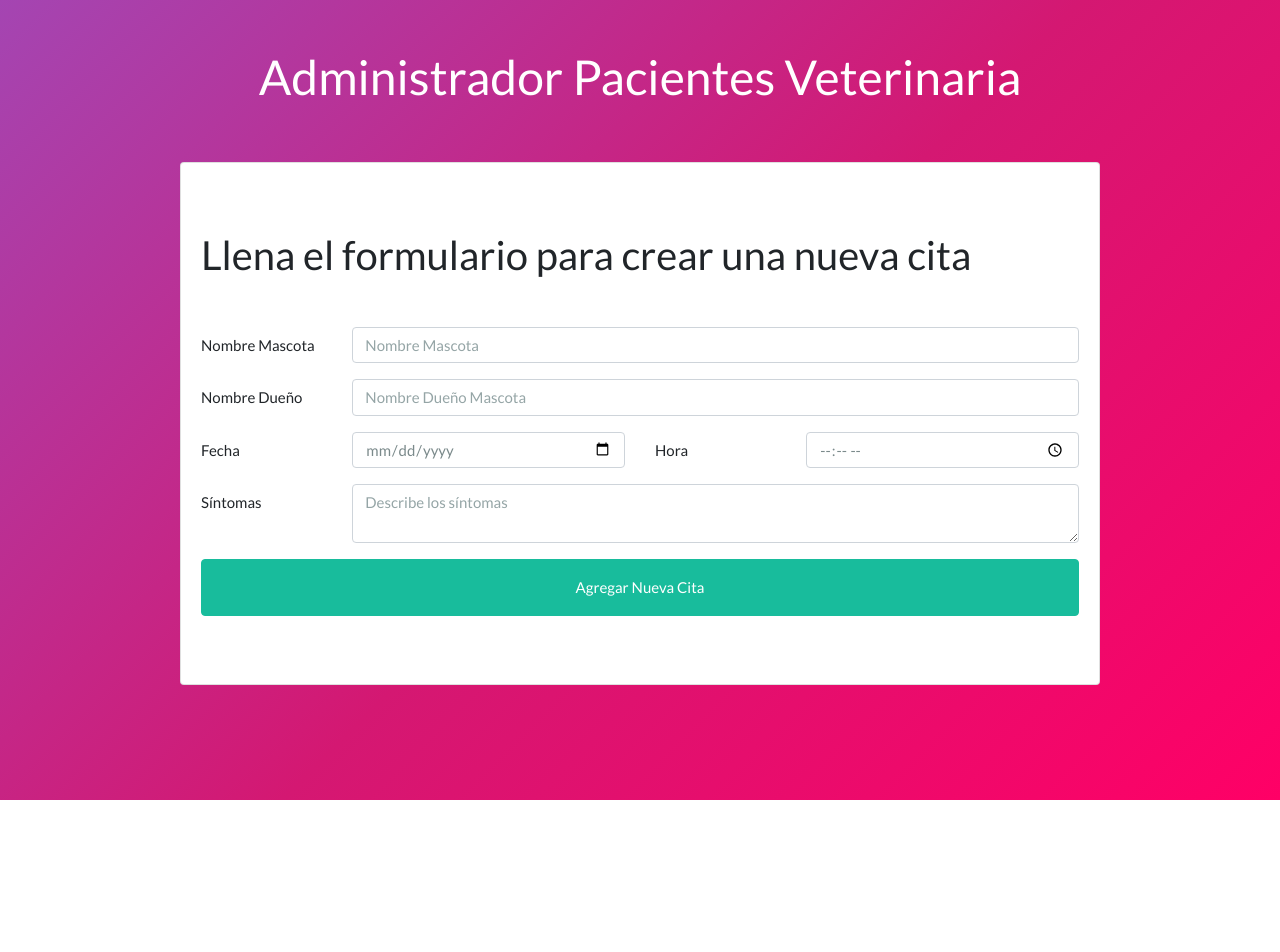
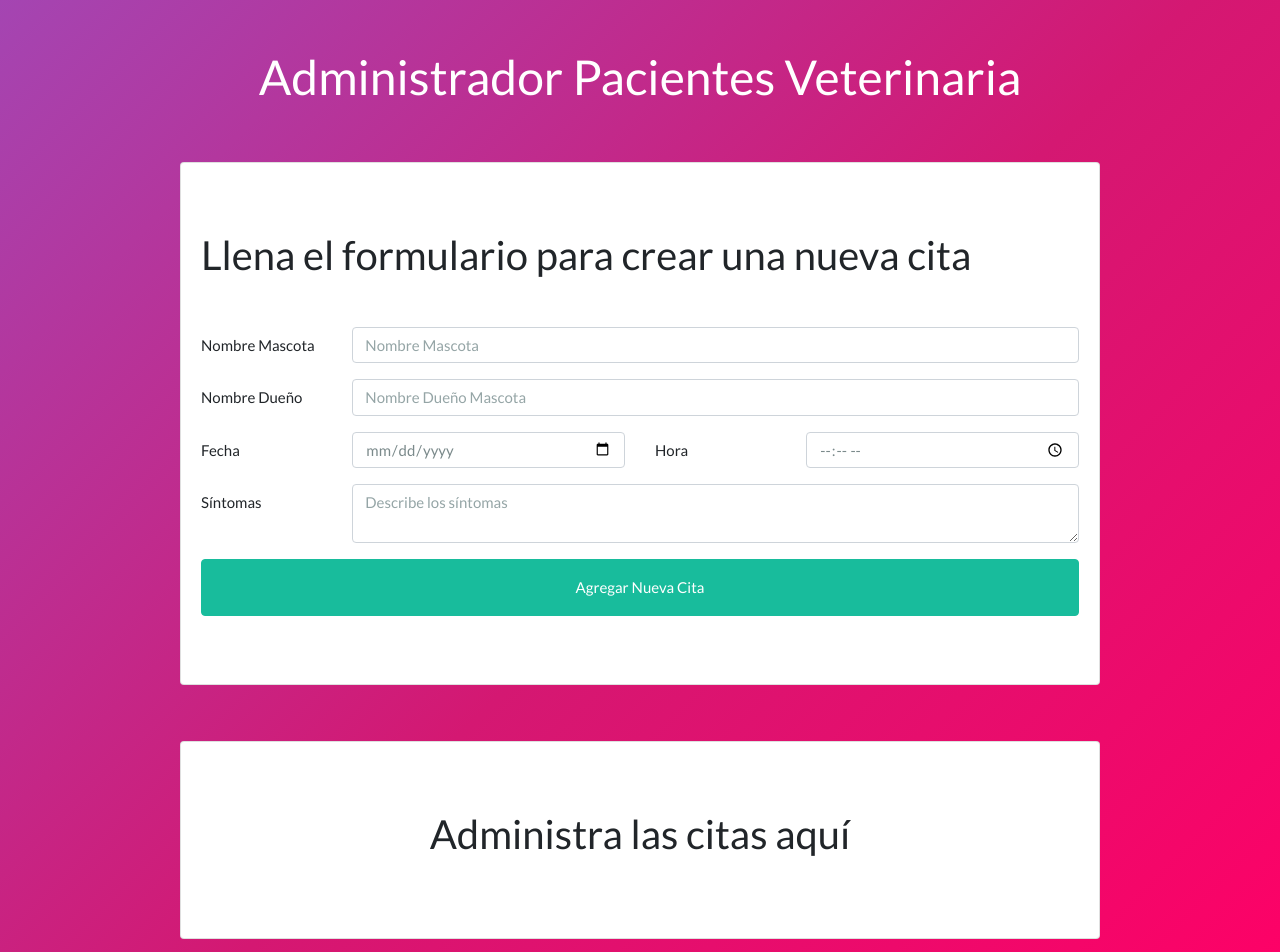
Before and after one commit to EduuardoPerez/Veterinary-manager, a React (Create React App) app: page / in a window 1280 px wide. Shown: the top 952 px of the page. Before the commit the page ends 800 px from the top, so only its background shows below. Built offline with nearby package versions, Linux system fonts and the light colour scheme.

Commit message:
Se crearon los componentes ListaCitas y Cita, donde el primero es padre del segundo y contiene el div donde se cargaran las citas, estas vienen del segundo componente que a traves del prop {cita} trae los datos de la cita recien carga y se los pasa a su padre para que este lo agregue a la lista

```diff
--- a/src/App.js
+++ b/src/App.js
@@ -1,7 +1,8 @@
 import React, {Component} from 'react';
 import './bootstrap.min.css';
-import Header from './components/Header'
-import NuevaCita from './components/NuevaCita'
+import Header from './components/Header';
+import NuevaCita from './components/NuevaCita';
+import ListaCitas from './components/ListaCitas';
 
 class App extends Component {
   state ={
@@ -30,6 +31,12 @@
               crearNuevaCita={this.crearNuevaCita}
             />
           </div>
+
+          <div className="mt-5 col-md-10 mx-auto">
+            <ListaCitas
+              citas={this.state.citas}
+            />
+          </div>
         </div>
       </div>
     );
--- /dev/null
+++ b/src/components/Cita.js
@@ -0,0 +1,16 @@
+import React from 'react';
+
+const Cita = ({cita}) => (
+  <div className="media mt-3">
+    <div className="media-body">
+      <h3 className="mt-0">{cita.mascota}</h3>
+      <p className="card-text"><span>Nombre Dueño: </span>{cita.propietario}</p>
+      <p className="card-text"><span>Fecha: </span>{cita.fecha}</p>
+      <p className="card-text"><span>Hora: </span>{cita.hora}</p>
+      <p className="card-text"><span>Síntomas: </span></p>
+      <p className="card-text">{cita.sintomas}</p>
+    </div>
+  </div>
+);
+
+export default Cita;
--- /dev/null
+++ b/src/components/ListaCitas.js
@@ -0,0 +1,22 @@
+import React from 'react';
+import Cita from './Cita';
+
+const ListaCitas = ({citas}) => (
+  <div className="card mt-2 py-5">
+    <div className="card-body">
+      <h2 className="card-title text-center">Administra las citas aquí</h2>
+      <div className="lista-citas">
+        {
+          citas.map(cita => (
+            <Cita
+              key={cita.id}
+              cita={cita}
+            />
+          ))
+        }
+      </div>
+    </div>
+  </div>
+);
+
+export default ListaCitas;
```
